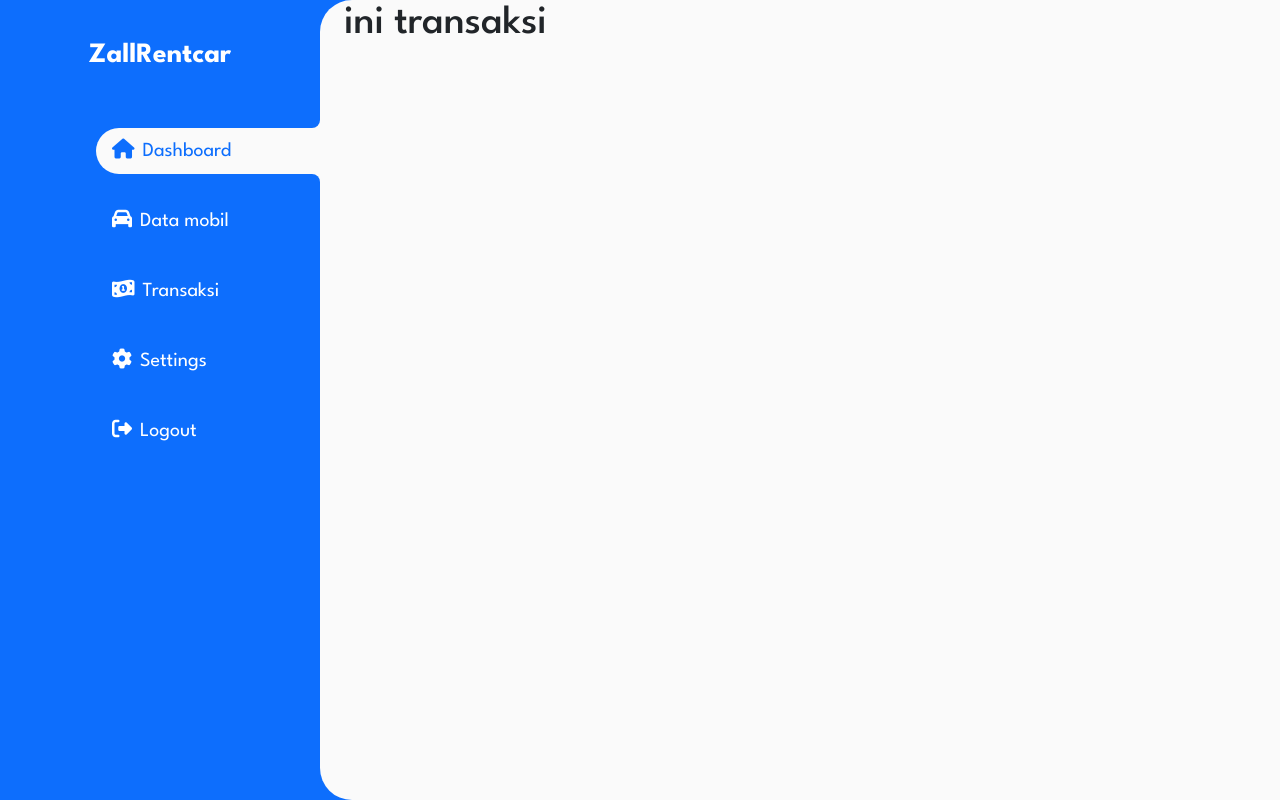
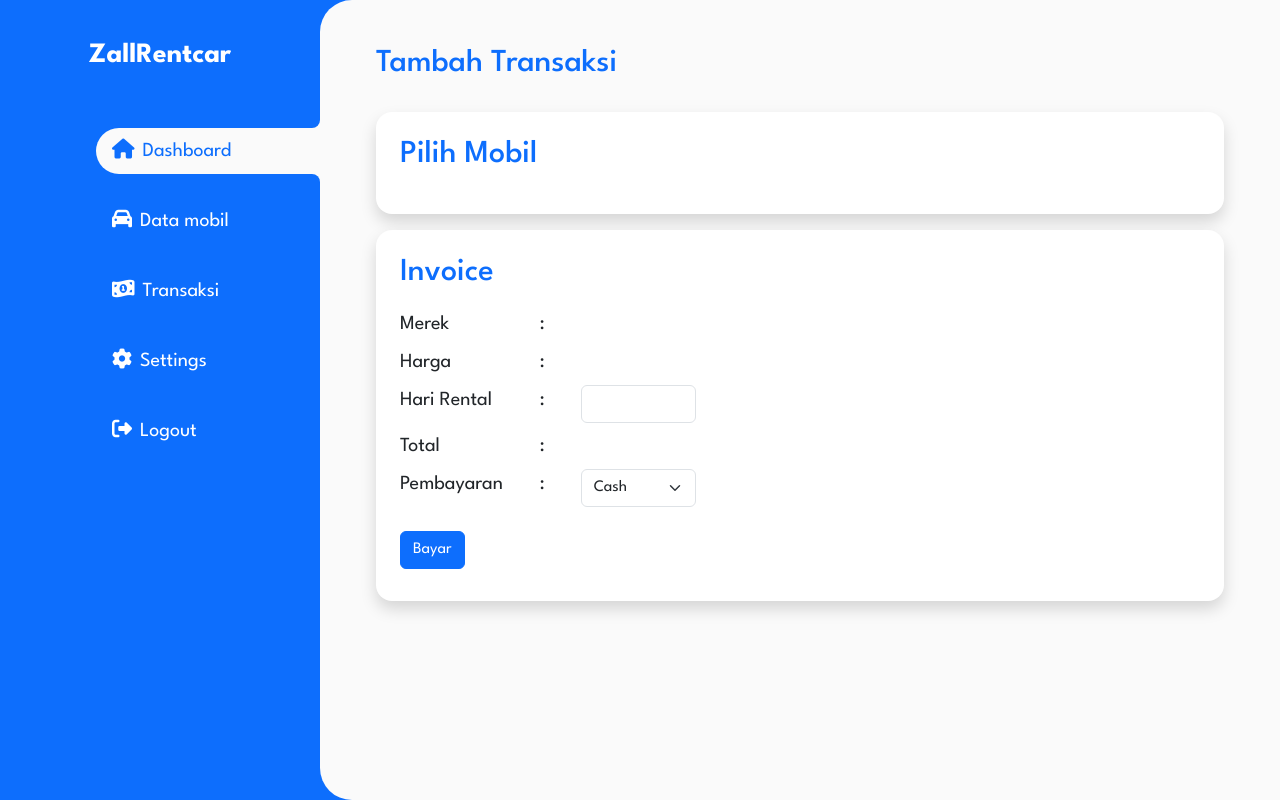
Before and after one commit to Moleen/ZallRentCar, a Flask app: template templates/dashboard/add_transaction.html in a window 1280 px wide. Run offline with Flask 3, Linux system fonts and the light colour scheme; the template is opened without the code that fills it, so the values that code supplies are empty; parts of the project's set-up code (start-up, migrations or seed data) failed here and were passed over; some libraries are stand-ins or nearby versions.

Commit message:
menambahkan transaksi dari admin

```diff
--- /dev/null
+++ b/static/css/dashboard/add_transaction.css
@@ -0,0 +1,21 @@
+#gambar_mobil{
+    height: 10rem;
+}
+
+.item-car{
+    cursor: pointer;
+}
+
+.list-invoice{
+    list-style-type: none;
+}
+.list-invoice li{
+    width: 40%;
+}
+.list-invoice li .key{
+    width: 50%;
+}
+
+.selected{
+    border: 2px solid #007bff;
+}
--- /dev/null
+++ b/static/js/dashboard/add_transaction.js
@@ -0,0 +1,101 @@
+import { addStatusLabel, changeCurrency } from "./function.js";
+
+$(document).ready(function () {
+  addStatusLabel();
+  changeCurrency();
+  $(".owl-carousel").owlCarousel();
+});
+
+// $(document).on("click", function () {
+//   $(".item-car").removeClass("selected");
+//   $("#val_merek").html('');
+//   $("#val_harga").html('');
+// });
+
+$(".item-car").each(function (index) {
+  $(this).on("click", function (event) {
+    event.stopPropagation();
+    $('#hari').val('')
+    $('#val_total').html('')
+    $(".item-car").removeClass("selected");
+    $(this).addClass("selected");
+    let id_mobil = $(this).attr("id")
+
+    $.ajax({
+      type: "GET",
+      url: "/api/get_car/" + id_mobil,
+      success: function (response) {
+        $("#val_merek").html(response["merek"]);
+        $("#val_merek").attr('data-id', id_mobil)
+        $("#val_harga").html(response["harga"]);
+        $('#hari').on('keyup', function(){
+          var value = $(this).val();
+          $('#val_total').html(value * response["harga"])
+          changeCurrency();
+        })
+        changeCurrency();
+      },
+    });
+  });
+});
+
+$('#btn_bayar').on('click', function(){
+  var id_mobil = $('#val_merek').attr('data-id')
+  var hari = $('#hari').val()
+  var total = $('#val_total').text()
+  var bayar = $('#pembayaran').val()
+
+  if(bayar == 'cash'){
+    Swal.fire({
+      position: "top",
+      text: `konfirmasi pembayaran cash dengan total Rp. ${total}`,
+      icon: "warning",
+      showCancelButton: true,
+      confirmButtonColor: "#3085d6",
+      cancelButtonColor: "#d33",
+      confirmButtonText: "Yes",
+    }).then((result) => {
+      if (result.isConfirmed) {
+        $.ajax({
+          type: "POST",
+          url: '/api/add_transaction_from_admin',
+          data: {
+            mtd : 'cash',
+            id_mobil: id_mobil,
+            hari : hari
+          },
+          success: function (response) {
+            if(response['result'] == 'success'){
+              toastr.success(response['message'], 'Notification', {
+                onHidden: function() {
+                    window.location.replace('/transaction')
+                }
+            });
+            }else{
+              toastr.warning('Transaksi Gagal')
+            }
+          },
+        });
+      }
+    });
+  }
+})
+
+
+
+$(".owl-carousel").owlCarousel({
+  loop: false,
+  margin: 10,
+  nav: false,
+  responsive: {
+    0: {
+      items: 1,
+    },
+    600: {
+      items: 2,
+    },
+    1000: {
+      items: 4,
+    },
+  },
+});
--- a/static/js/dashboard/function.js
+++ b/static/js/dashboard/function.js
@@ -16,6 +16,8 @@ export function changeCurrency() {
     var currentText = $(this).text().trim();
     if (currentText.includes("Rp")) {
       return;
+    }else if(currentText == ''){
+
     } else {
       $(this).text(
         new Intl.NumberFormat("id", {
--- a/static/js/dashboard/transaksi.js
+++ b/static/js/dashboard/transaksi.js
@@ -4,6 +4,7 @@ $(document).ready(function () {
   addStatusLabel();
   changeCurrency();
 });
+
 
 $("#filter_transaksi").on("change", function () {
   $("#tanggal_input").remove();
--- a/templates/dashboard/add_transaction.html
+++ b/templates/dashboard/add_transaction.html
@@ -1,9 +1,107 @@
 {% extends 'dashboard/layout_dashboard.html' %}
 
 {% block javascript %}
-<script src="{{ url_for('static', filename='js/dashboard/settings.js') }}"></script>
+<script src="https://cdnjs.cloudflare.com/ajax/libs/OwlCarousel2/2.3.4/owl.carousel.min.js"
+    integrity="sha512-bPs7Ae6pVvhOSiIcyUClR7/q2OAsRiovw4vAkX+zJbw3ShAeeqezq50RIIcIURq7Oa20rW2n2q+fyXBNcU9lrw=="
+    crossorigin="anonymous" referrerpolicy="no-referrer"></script>
+<script type="module" src="{{ url_for('static', filename='js/dashboard/add_transaction.js') }}"></script>
+{% endblock %}
+
+{% block css %}
+<link rel="stylesheet" href="https://cdnjs.cloudflare.com/ajax/libs/OwlCarousel2/2.3.4/assets/owl.carousel.min.css"
+    integrity="sha512-tS3S5qG0BlhnQROyJXvNjeEM4UpMXHrQfTGmbQ1gKmelCxlSEBUaxhRBj/EFTzpbP4RVSrpEikbmdJobCvhE3g=="
+    crossorigin="anonymous" referrerpolicy="no-referrer" />
+<link rel="stylesheet" href="https://cdnjs.cloudflare.com/ajax/libs/OwlCarousel2/2.3.4/assets/owl.theme.default.css"
+    integrity="sha512-OTcub78R3msOCtY3Tc6FzeDJ8N9qvQn1Ph49ou13xgA9VsH9+LRxoFU6EqLhW4+PKRfU+/HReXmSZXHEkpYoOA=="
+    crossorigin="anonymous" referrerpolicy="no-referrer" />
+<link rel="stylesheet" href="{{ url_for('static', filename='css/dashboard/add_transaction.css') }}">
+<link rel="stylesheet" href="{{ url_for('static', filename='icon/icon.css') }}">
 {% endblock %}
 
 {% block content %}
-<h1>ini transaksi</h1>
+<div class="title-dashboard pb-0">
+    <h2 class="text-primary m-0">Tambah Transaksi</h2>
+</div>
+
+<div class="px-4">
+
+    <section class="car-list-section mx-2 p-4 shadow rounded-4 bg-white mb-3" id="list-mobil">
+        <h2 class="mb-3 text-primary">Pilih Mobil</h2>
+        <div class="car-list owl-carousel">
+
+            {% for dt in data %}
+            <div class="card border-1 rounded-4 overflow-hidden item-car" id="{{dt.id_mobil}}">
+                <img src="{{ url_for('static', filename='gambar/') }}{{dt.gambar}}" alt="{{dt.gambar}}"
+                    id="gambar_mobil" alt="" class="card-img-top">
+                <div class="card-body">
+                    <h5 class="mb-2 text-primary">{{dt.merek}}</h5>
+                    <div class="row">
+                        <div class="col">
+                            <p class=" d-flex m-0"><i class="eicon-seat pe-3 fs-5"></i>{{dt.seat}} Seat</p>
+                        </div>
+                        <div class="col-auto">
+                            <p class=" d-flex m-0"><i class="eicon-transmission  pe-3 fs-5"></i>{{dt.transmisi}}</p>
+                        </div>
+                    </div>
+                    <div class="border-top mt-3 py-3">
+                        <div class="row">
+                            <div class="col">Harga</div>
+                            <div class="col-auto"><span data-target="currency">{{dt.harga}}</span>/ Hari</div>
+                        </div>
+                    </div>
+                </div>
+            </div>
+            {% else %}
+
+            {% endfor %}
+
+        </div>
+    </section>
+    <section class="pembayaran-section mx-2 p-4 shadow rounded-4 bg-white" id="list-mobil">
+        <h2 class="mb-3 text-primary">Invoice</h2>
+        <div class="list-invoice">
+            <li class="fs-5 mb-2 row">
+                <div class="col">Merek</div>
+                <div class="col-auto">:</div>
+                <div class="col ps-4" id="val_merek"></div>
+            </li>
+            <li class="fs-5 mb-2 row">
+                <div class="col">Harga</div>
+                <div class="col-auto">:</div>
+                <div class="col ps-4" id="val_harga" data-target="currency"></div>
+            </li>
+            <li class="fs-5 mb-2 row">
+                <div class="col">Hari Rental</div>
+                <div class="col-auto">:</div>
+                <div class="col ps-4"><input class="form-control" id="hari" type="number"></div>
+            </li>
+            <li class="fs-5 mb-2 row">
+                <div class="col">Total</div>
+                <div class="col-auto">:</div>
+                <div class="col ps-4" id="val_total" data-target="currency"></div>
+            </li>
+            <li class="fs-5 mb-2 row">
+                <div class="col">Pembayaran</div>
+                <div class="col-auto">:</div>
+                <div class="col ps-4">
+                    <div class="mb-3">
+                        <select class="form-select form-select-md" name="" id="pembayaran">
+                            <option value="cash">Cash</option>
+                            <option value="online">Pembayaran Online</option>
+                        </select>
+                    </div>
+                </div>
+            </li>
+            <li class="fs-5 mb-2 ">
+                    <button type="button" name="" id="btn_bayar" class="btn btn-primary">
+                        Bayar
+                    </button>
+            </li>
+        </div>
+
+
+    </section>
+
+</div>
+
 {% endblock %}
```
Also changed, not shown: api.py (+44 -0 lines), dashboard.py (+10 -1 lines).
